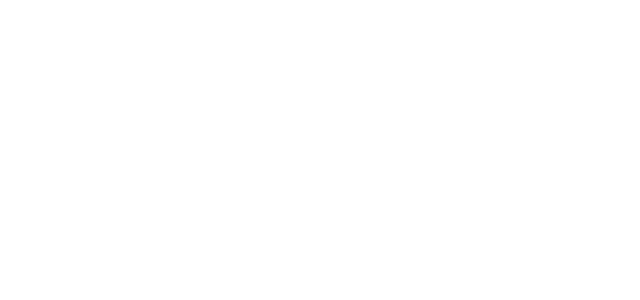
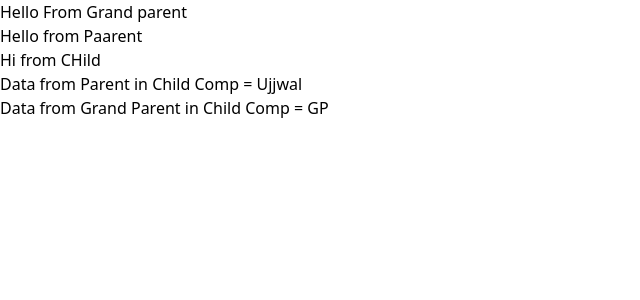
Before and after one commit to ujjwal-11103/react-practice, a React (Create React App) app: page /grandParent in a window 1280 px wide. Before the commit this address had no page. Shown: the top 300 px of the page, without its empty margins (0-640 px from the left). Built offline with nearby package versions, Linux system fonts and the light colour scheme.

Commit message:
Props passing and props drilling

```diff
--- a/src/App.js
+++ b/src/App.js
@@ -1,6 +1,12 @@
 import React from 'react'
+import { BrowserRouter as Router, Routes, Route } from "react-router-dom"
+
+// Components
 import Hooks from './Components/Hooks'
-import { BrowserRouter as Router, Routes, Route } from "react-router-dom"
+import ParentComp from './Components/Props/ParentComp'
+import ChildComp from './Components/Props/ChildComp'
+import GrandParent from './Components/Props/GrandParent'
+
 
 
 const App = () => {
@@ -8,6 +14,10 @@
     <Router>
       <Routes>
         <Route path='/hooks' element={<Hooks />} />
+        <Route path='/grandParent' element={<GrandParent />} />
+        <Route path='/parent' element={<ParentComp />} />
+        <Route path='/child' element={<ChildComp />} />
+
       </Routes>
     </Router>
   )
--- /dev/null
+++ b/src/Components/Props/ChildComp.jsx
@@ -0,0 +1,13 @@
+import React from 'react'
+
+const ChildComp = ({ data, dataGpVal }) => {
+    return (
+        <div>
+            <h1>Hi from CHild</h1>
+            <h2>Data from Parent in Child Comp = {data}</h2>
+            <h2>Data from Grand Parent in Child Comp = {dataGpVal}</h2>
+        </div>
+    )
+}
+
+export default ChildComp
--- /dev/null
+++ b/src/Components/Props/GrandParent.jsx
@@ -0,0 +1,14 @@
+import React from 'react'
+import ParentComp from './ParentComp'
+
+const GrandParent = () => {
+    const dataGP = "GP"
+    return (
+        <div>
+            <h1>Hello From Grand parent</h1>
+            <ParentComp data2={dataGP} />
+        </div>
+    )
+}
+
+export default GrandParent
--- /dev/null
+++ b/src/Components/Props/ParentComp.jsx
@@ -0,0 +1,14 @@
+import React from 'react'
+import ChildComp from './ChildComp'
+
+const ParentComp = ({ data2 }) => {
+    return (
+        <div>
+            <h1>Hello from Paarent</h1>
+
+            <ChildComp data="Ujjwal" dataGpVal={data2} />
+        </div>
+    )
+}
+
+export default ParentComp
```
